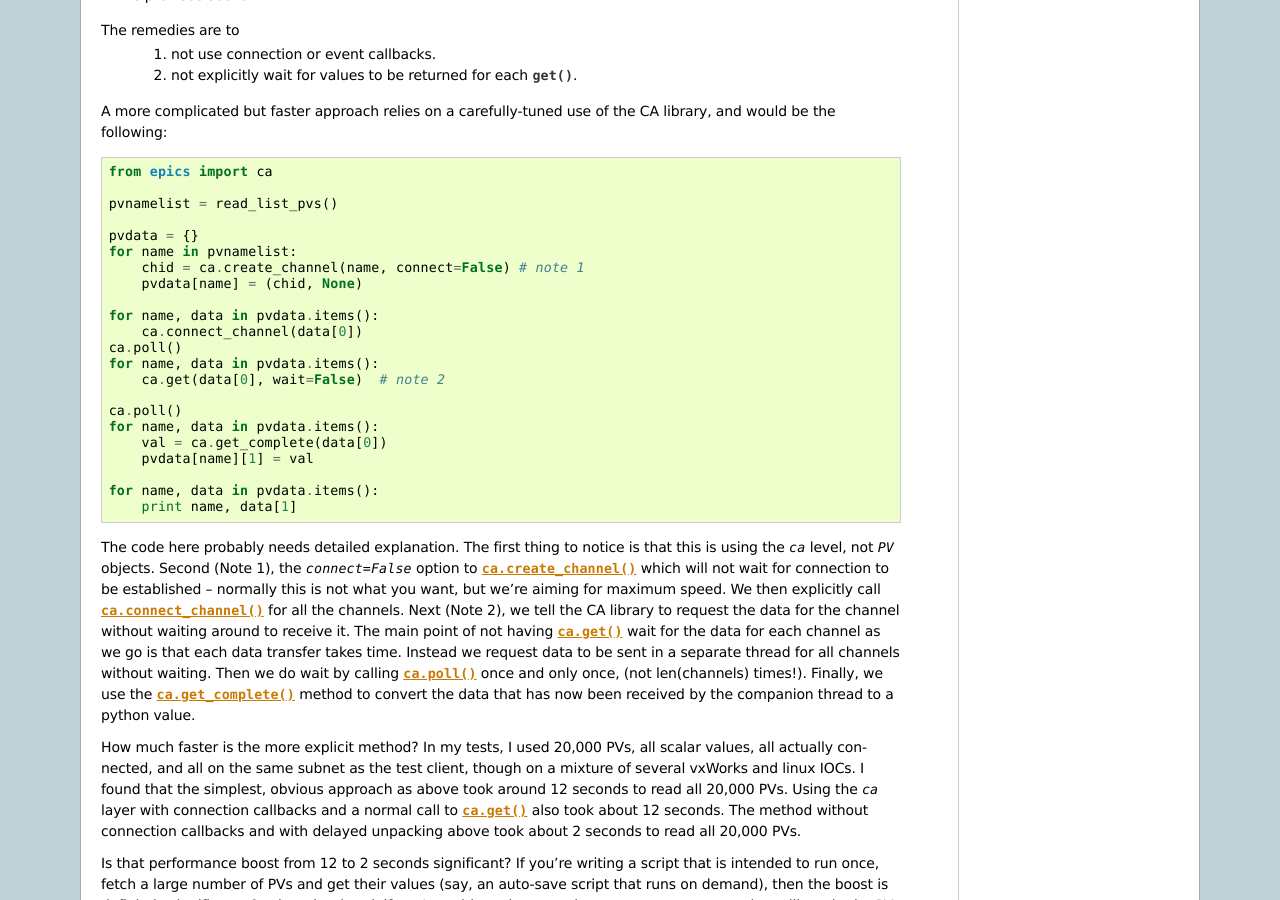
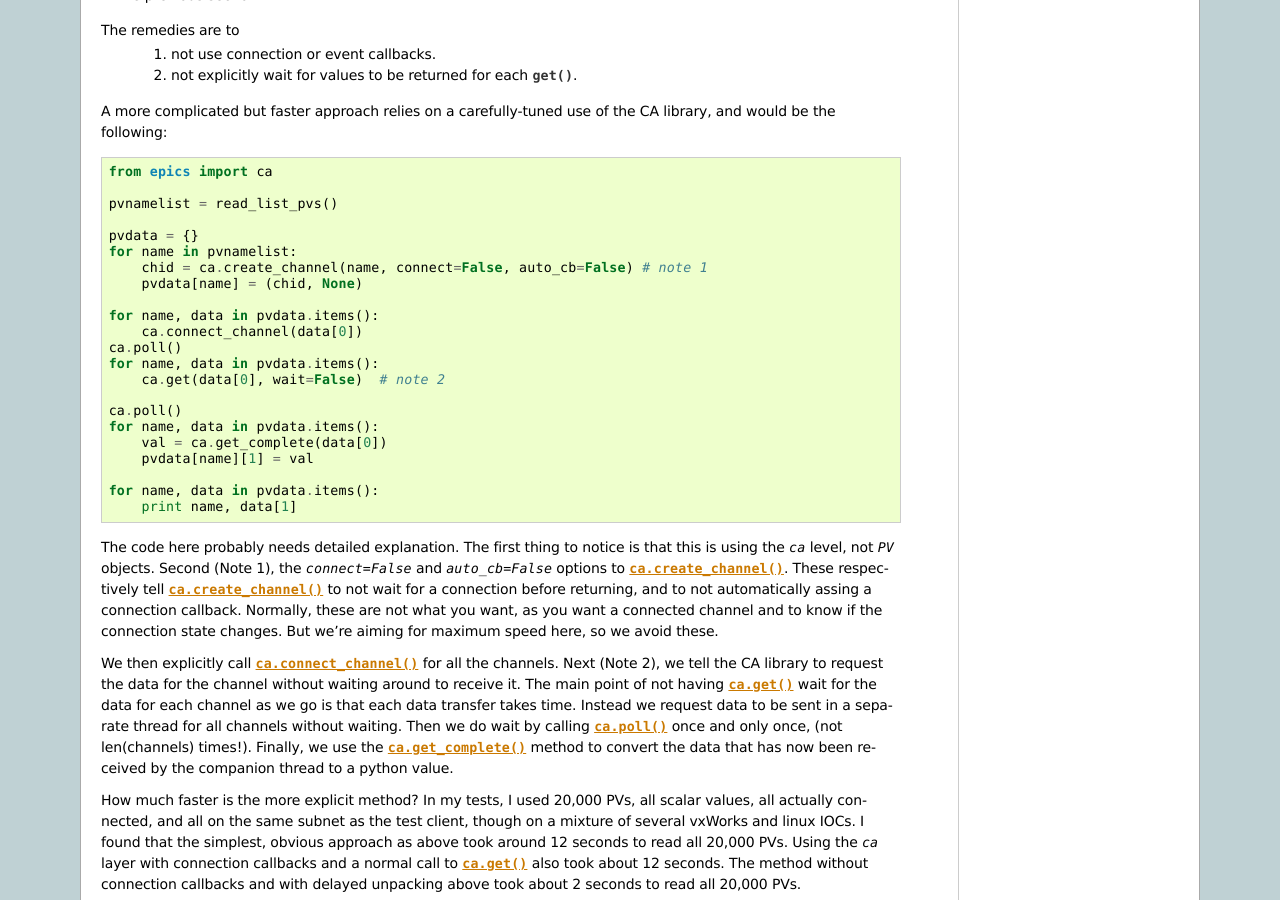
Before and after one commit to pyepics/pyepics, a Sphinx documentation site: the page built from doc/advanced.rst, in a window 1280 px wide and 900 px high, scrolled down 5699 px. Built offline with Sphinx 7.4.7, drawn with Linux system fonts in a browser that asks for light colours; formulas are drawn with MathJax 3; the version number is read from the project's files by our own code.

Commit message:
many improvements for pv get of large arrays

```diff
--- a/doc/advanced.rst
+++ b/doc/advanced.rst
@@ -399,7 +399,7 @@ the CA library, and would be the following::
 
     pvdata = {}
     for name in pvnamelist:
-        chid = ca.create_channel(name, connect=False) # note 1
+        chid = ca.create_channel(name, connect=False, auto_cb=False) # note 1
 	pvdata[name] = (chid, None)
 
     for name, data in pvdata.items():
@@ -418,18 +418,23 @@ the CA library, and would be the following::
 
 The code here probably needs detailed explanation.  The first thing to
 notice is that this is using the `ca` level, not `PV` objects.  Second
-(Note 1), the `connect=False` option to :meth:`ca.create_channel` which
-will not wait for connection to be established -- normally this is not what
-you want, but we're aiming for maximum speed.  We then explicitly call
-:meth:`ca.connect_channel` for all the channels.  Next (Note 2), we tell the
-CA library to request the data for the channel without waiting around to
-receive it.  The main point of not having :meth:`ca.get` wait for the data
-for each channel as we go is that each data transfer takes time.  Instead
-we request data to be sent in a separate thread for all channels without
-waiting.  Then we do wait by calling :meth:`ca.poll` once and only once,
-(not len(channels) times!).  Finally, we use the :meth:`ca.get_complete`
-method to convert the data that has now been received by the companion
-thread to a python value.
+(Note 1), the `connect=False` and `auto_cb=False` options to
+:meth:`ca.create_channel`.  These respectively tell
+:meth:`ca.create_channel` to not wait for a connection before returning,
+and to not automatically assing a connection callback.  Normally, these are
+not what you want, as you want a connected channel and to know if the
+connection state changes.  But we're aiming for maximum speed here, so we
+avoid these.
+
+We then explicitly call :meth:`ca.connect_channel` for all the channels.
+Next (Note 2), we tell the CA library to request the data for the channel
+without waiting around to receive it.  The main point of not having
+:meth:`ca.get` wait for the data for each channel as we go is that each
+data transfer takes time.  Instead we request data to be sent in a separate
+thread for all channels without waiting.  Then we do wait by calling
+:meth:`ca.poll` once and only once, (not len(channels) times!).  Finally,
+we use the :meth:`ca.get_complete` method to convert the data that has now
+been received by the companion thread to a python value.
 
 How much faster is the more explicit method?  In my tests, I used 20,000
 PVs, all scalar values, all actually connected, and all on the same subnet
```
Also changed, not shown: 7 other files.
